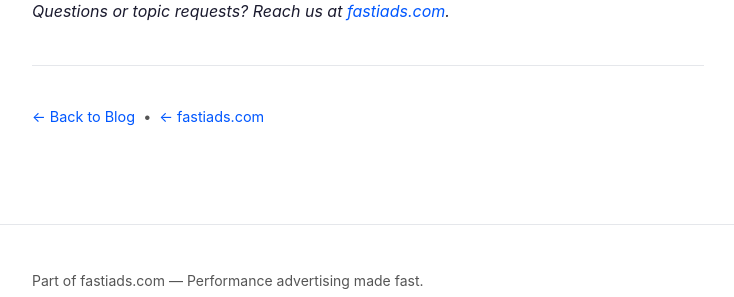
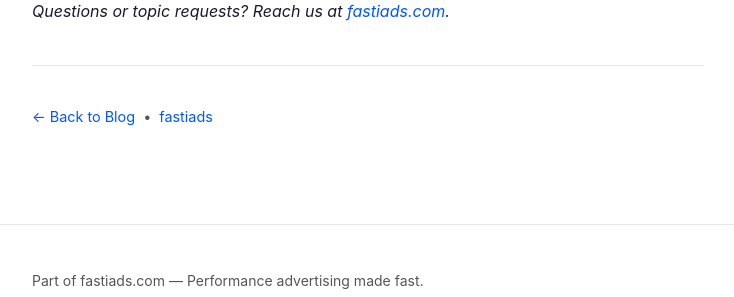
Before and after one commit to Wilfridboris/blogs-fastiads, a Jekyll site: the page built from _posts/2026-02-22-hello-world.md, in a window 1280 px wide. Shown: the part 1290-1587 px from the top of the page, without its empty margins (272-1006 px from the left). Built offline with Jekyll 4.4.1, drawn with Linux system fonts in a browser that asks for light colours.

Commit message:
seo: add sitemap lastmod to homepage and dynamic post CTA links

```diff
--- a/_layouts/post.html
+++ b/_layouts/post.html
@@ -32,7 +32,7 @@ layout: default
 
   <footer class="post-footer">
     <p><a href="{{ "/" | relative_url }}">← Back to Blog</a> &nbsp;&bull;&nbsp;
-    <a href="{{ site.main_site_url }}" rel="publisher">← {{ site.main_site_name }}.com</a></p>
+    <a href="{{ page.cta_url | default: site.main_site_url }}" rel="publisher">{{ page.cta_text | default: site.main_site_name }}</a></p>
   </footer>
 
 </article>
```
Also changed, not shown: index.md (+1 -0 lines).
